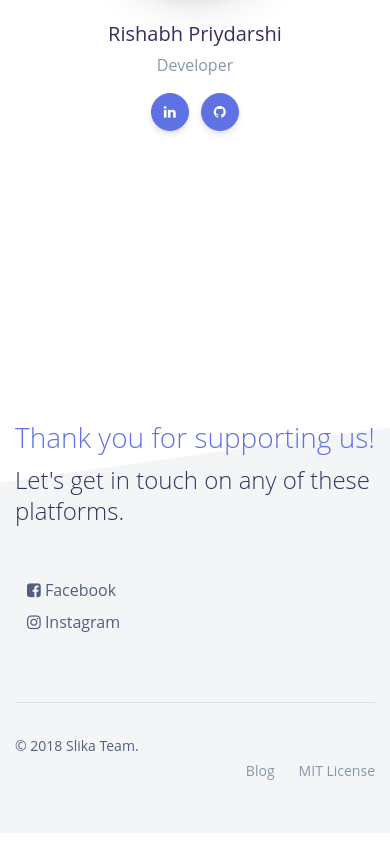
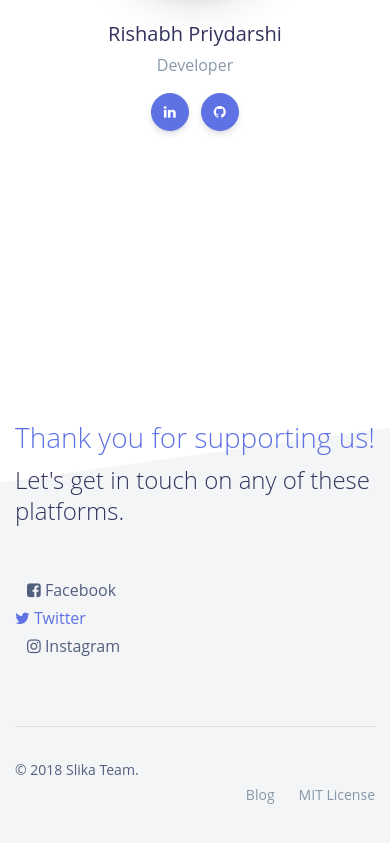
Before and after one commit to piyush97/strudal, a website: page index.html in a window 390 px wide. Shown: the part 5603-6446 px from the top of the page. Drawn offline with Linux system fonts and the light colour scheme.

Commit message:
twitter-link

```diff
--- a/index.html
+++ b/index.html
@@ -385,6 +385,10 @@
             <i class="fa fa-facebook-square"></i>
             <span class="nav-link-inner--text d-lg-none">Facebook</span>
           </a>
+          <a class="nav-link-icon" href="https://twitter.com/slika_app" target="_blank" data-toggle="tooltip" title="See our tweets">
+            <i class="fa fa-twitter"></i>
+            <span class="nav-link-inner--text d-lg-none">Twitter</span>
+          </a>
           <a class="nav-link nav-link-icon" href="https://www.instagram.com/slika.insta/?hl=en" target="_blank" data-toggle="tooltip" title="Follow us on Instagram">
             <i class="fa fa-instagram"></i>
             <span class="nav-link-inner--text d-lg-none">Instagram</span>
```
